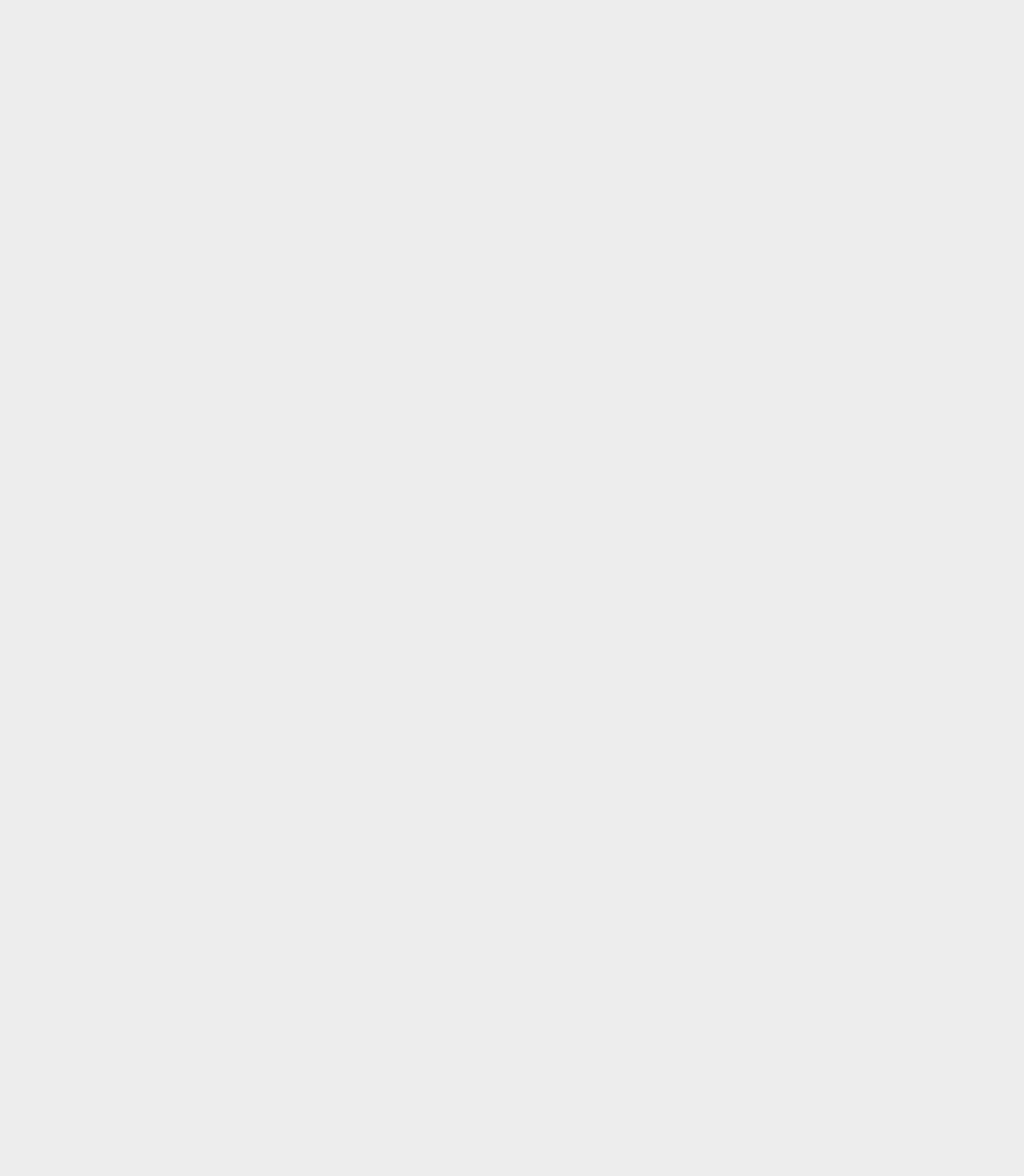
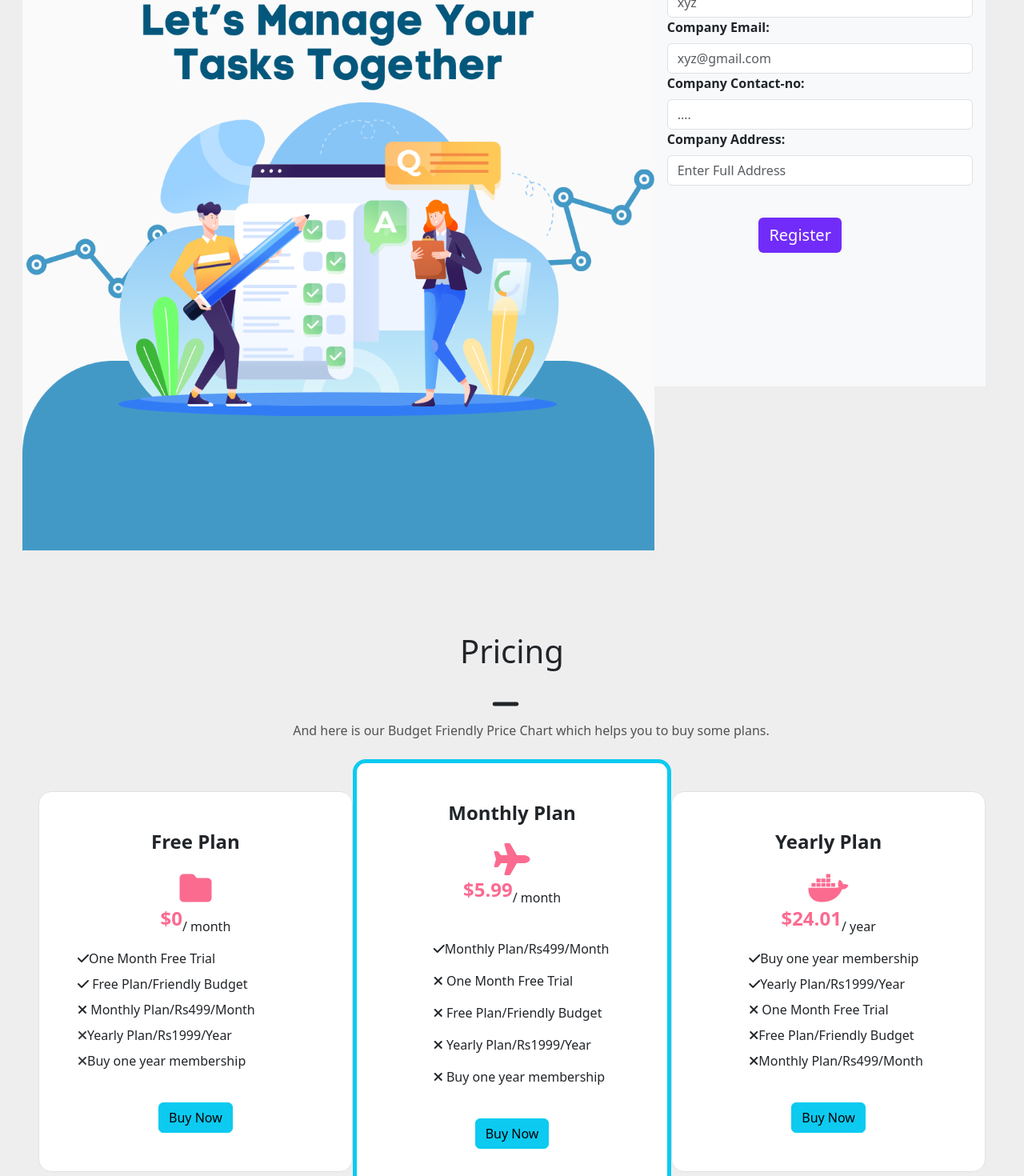
Before and after one commit to Naina012/backened-tms, a React (Create React App) app: page / in a window 1280 px wide. Shown: the part 240-1710 px from the top of the page at 80% size. Before the commit the page ends 800 px from the top, so only its background shows below. Built offline with nearby package versions, Linux system fonts and the light colour scheme.

Commit message:
home page design

```diff
--- a/src/components/screens/dashboard/dashboard.js
+++ b/src/components/screens/dashboard/dashboard.js
@@ -15,10 +15,10 @@ const Dashboard = () => {
       <div className="home">
         <Sidebar />
         <div className='homeContainer' >
-          <div className='header'>
+          <div className='header  '>
             <h1>Admin</h1>
             <div className="search">
-              <input type="text" placeholder="search..." />
+              <input type="text " placeholder="search..." />
               <BiSearchAlt2 className='searchIcon' />
             </div>
           </div>
--- a/src/components/screens/home/home.js
+++ b/src/components/screens/home/home.js
@@ -1,11 +1,238 @@
 import React from 'react'
+import { Formik, Form } from "formik";
+import { styled } from "styled-components";
+import homeImage from "../../image/homeImage.png";
+
 
 const Home = () => {
   return (
-    <div>
-      <h1>Home Page</h1>
-    </div>
+    <HomeStyle>
+    <div className="d-md-flex  w-100">
+      <div className=" right container-fluid  z mt-5">
+
+      <img className="homeImage ms-md-3 " src={homeImage} alt="homeImage"/>
+
+</div>
+
+      <Formik>
+        <Form className=" m-end mt-5 p-3 ms-1 me-5      formStyle ">
+          <div class=" m-auto text-center fs-6 p-0">
+            <b>Register Your Company</b>
+          </div>
+          <br></br>
+          <div>
+            <label class="form-label"><b>Company Name:</b> </label>
+            <input type="text" placeholder="xyz" class="form-control" />
+          </div>
+
+          <div>
+            <label for="exampleInputEmail1" class="form-label">
+            <b> Company Email:</b>
+            </label>
+            <input
+              type="email"
+              class="form-control"
+              placeholder="xyz@gmail.com"
+              id="exampleInputEmail1"
+              aria-describedby="emailHelp"
+            />
+          </div>
+  <div>
+            <label class="form-label"><b>Company Contact-no:</b> </label>
+            <input type="text" class="form-control"placeholder="...." />
+          </div>
+
+
+
+          <div>
+            <label class="form-label"><b>Company Address:</b> </label>
+            <input type="text" class="form-control" placeholder="Enter Full Address" />
+          </div>
+
+
+          <br></br>
+          <button type="submit" className="btn  fs-5 mt-3 subMit mb-3">
+            Register
+          </button>
+        </Form>
+      </Formik>
+      </div>
+      <div class="pb-5">
+      <p class="fs-1 d-flex justify-content-center mt-5 pt-5 ">Pricing</p>
+        <i class="fa-solid fa-minus fs-1 num232" style={{marginLeft:"48%"}}></i>
+        <p class="fs-6 ps-5 d-flex justify-content-center" style={{color:"#515253"}}>
+         And here is our Budget Friendly Price Chart which helps you to buy some plans.
+        </p>
+        <div class="w-100 d-md-flex  justify-content-center">
+
+        <div class="card1 mt-md-5 border border1 rounded-4 pb-md-5 w-100 ms-md-5" style={{height:"50%" }}>
+
+<h4 class="d-flex justify-content-center mt-5 "><strong>Free Plan</strong></h4>
+<p class="d-flex justify-content-center fs-1 mt-4">
+    <i class="fa-solid fa-folder" style={{color:"#FB6B90"}}></i>
+</p>
+<div class="d-flex justify-content-center">
+    <h4>
+        <sup class="zeroc mt-4 pt-5 fs-4" style={{color:"#FB6B90"}}><strong>$</strong>
+            <strong>0</strong></sup>
+    </h4>
+    <p>/ month</p>
+</div>
+<div class="ps-5">
+    <ul class="list-unstyled">
+    <li> <i class="fa-solid fa-check num232"></i>One Month Free Trial</li>
+    <li class="mt-2"><i class="fa-solid fa-check num232"></i> Free Plan/Friendly Budget</li>
+    <li class="mt-2"><i class="fa-solid fa-xmark num232"></i> Monthly Plan/Rs499/Month</li>
+    <li class="mt-2 na"><i class="fa-solid fa-xmark " style={{color: "#3a3a3a"}}></i>Yearly Plan/Rs1999/Year</li>
+    <li class="mt-2"><i class="fa-solid fa-xmark" style={{color: "#3a3a3a"}}></i>Buy one year membership</li>
+    </ul>
+</div>
+<div class="d-flex justify-content-center">
+    <a type="button" class="btn btn-info mt-4" href="https://bootstrapmade.com/demo/Impact/">Buy Now</a>
+</div>
+</div>
+
+<div class="card1  mt-md-2 border border-5 rounded-4 border-info pb-md-5 w-100"
+                >
+                <h4 class="d-flex justify-content-center mt-5"><strong>Monthly Plan</strong></h4>
+                <p class="d-flex justify-content-center fs-1 mt-4">
+                    <i class="fa-solid fa-plane"style={{color:"#FB6B90"}}></i>
+                </p>
+                <div class="d-flex justify-content-center">
+                    <h4>
+                        <sup class="zeroc mt-5 pt-5 fs-4 " style={{color:"#FB6B90"}}><strong>$</strong>
+                            <strong>5.99</strong></sup>
+                    </h4>
+                    <p>/ month</p>
+                </div>
+                <div class="ms-5 ps-5 mt-4">
+                    <ul class="list-unstyled">
+                    <li> <i class="fa-solid fa-check num232"></i>Monthly Plan/Rs499/Month</li>
+                    <li class="mt-3"><i class="fa-solid fa-xmark num232"></i> One Month Free Trial</li>
+                    <li class="mt-3"><i class="fa-solid fa-xmark num232"></i> Free Plan/Friendly Budget</li>
+                    <li class="mt-3"><i class="fa-solid fa-xmark num232"></i> Yearly Plan/Rs1999/Year</li>
+                    <li class="mt-3"><i class="fa-solid fa-xmark num232"></i> Buy one year membership</li>
+                    </ul>
+                </div>
+                <div class="d-flex justify-content-center">
+                    <a type="button" class="btn btn-info mt-4" href="https://bootstrapmade.com/demo/Impact/">Buy Now</a>
+                </div>
+
+            </div>
+
+<div class="card1  mt-md-5 border border1 rounded-4 pb-md-5 w-100 me-md-5" style={{height:"50%" }}>
+                <h4 class="d-flex justify-content-center mt-5"><strong>Yearly Plan</strong></h4>
+                <p class="d-flex justify-content-center fs-1 mt-4">
+                    <i class="fa-brands fa-docker"style={{color:"#FB6B90"}}></i>
+                </p>
+                <div class="d-flex justify-content-center">
+                    <h4>
+                        <sup class="zeroc mt-5 pt-5 fs-4" style={{color:"#FB6B90"}}><strong>$</strong>
+                            <strong>24.01</strong></sup>
+                    </h4>
+                    <p>/ year</p>
+                </div>
+                <div class="ms-5 ps-5">
+                    <ul class="list-unstyled">
+                   <li> <i class="fa-solid fa-check num232"></i>Buy one year membership</li>
+                    <li class="mt-2"><i class="fa-solid fa-check num232"></i>Yearly Plan/Rs1999/Year</li>
+                    <li class="mt-2"><i class="fa-solid fa-xmark num232"></i> One Month Free Trial</li>
+                    <li class="mt-2"><i class="fa-solid fa-xmark num232"></i>Free Plan/Friendly Budget</li>
+                    <li class="mt-2"><i class="fa-solid fa-xmark num232"></i>Monthly Plan/Rs499/Month</li>
+                    </ul>
+                </div>
+                <div class="d-flex justify-content-center">
+                    <a type="button" class="btn btn-info mt-4" href="https://bootstrapmade.com/demo/Impact/">Buy Now</a>
+                </div>
+            </div>
+
+
+
+          </div>
+      </div>
+
+    </HomeStyle>
   )
 }
 
-export default Home
+export default Home;
+const HomeStyle = styled.div`
+
+*{
+/* background-color: red; */
+
+
+}
+.formStyle{
+  height: 595px;
+  width:50%;
+  background-color:#f8f9fa;
+
+}
+.formStyle:hover{
+  background-color:#6699CC;
+}
+.subMit{
+  margin-left:30%;
+  background-color:#712cf9;
+  color:white;
+}
+.color{
+  color:#712cf9;
+}
+.right{
+  height:100vh;
+  /* background-image: url('https://images.unsplash.com/photo-1553034545-32d4cd2168f1?ixlib=rb-4.0.3&ixid=M3wxMjA3fDB8MHxwaG90by1wYWdlfHx8fGVufDB8fHx8fA%3D%3D&auto=format&fit=crop&w=1887&q=80'); */
+}
+.container1{
+background-color:#FFE5D9;
+
+}
+.orange{
+  color:#FF9800;
+  font-style:oblique;
+}
+.container2{
+background-color:#E1F8DC;
+
+}
+.green{
+  color:#228B22;
+  font-style:oblique;
+}
+.container3{
+background-color:#FFE9EE;
+
+}
+.pink{
+  color:#FF6EC7;
+  font-style:oblique;
+}
+.homeImage{
+  width:100%;
+  height:100%;
+  position: relative;
+  animation-name: example;
+  animation-duration: 3s;
+
+}
+
+.card1{
+ background-color:white;
+}
+.card1:hover{
+ background-color:#FFE4E1;
+}
+@keyframes example {
+ 50%  { width:1200px;}
+ }
+@media screen and (max-width:600px) {
+  .formStyle{
+   width:100%;
+  }
+  .homeImage{
+    width:100%;
+    animation:none;
+  }
+}
+`;
--- a/src/components/screens/sign_in/sign_in.js
+++ b/src/components/screens/sign_in/sign_in.js
@@ -20,6 +20,11 @@ const SignIn = () => {
           </div>
 
           <div>
+            <label class="form-label">Enter code:</label>
+            <input type="text" placeholder="..." class="form-control" />
+          </div>
+
+          <div>
             <label class="form-label">Name:</label>
             <input type="text" placeholder="xyz" class="form-control" />
           </div>
@@ -39,12 +44,12 @@ const SignIn = () => {
 
           <div>
             <label for="exampleInputPassword1" class="form-label">
-              Password:
+              Generate Password:
             </label>
             <input
               type="password"
               class="form-control"
-              placeholder="..."
+              placeholder="use strong password"
               id="exampleInputPassword1"
             />
           </div>
```
Also changed, not shown: src/components/image/homeImage.png (added).
